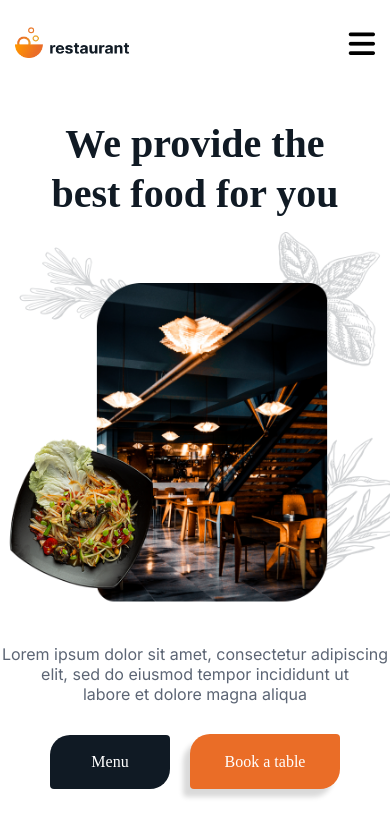
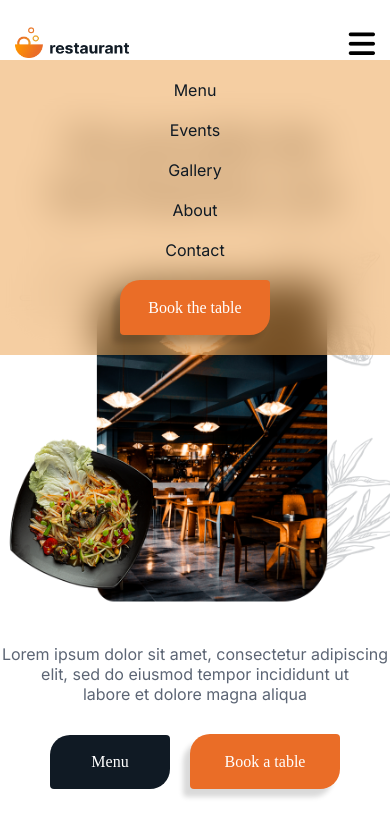
Before and after one commit to rimpapakira/restautant, a plain HTML site: page index.html in a window 390 px wide. Both pictures are taken after a click on the label 361 px from the left and 44 px from the top of the page. Shown: the top 816 px of the page. Drawn offline with nearby package versions, Linux system fonts and the light colour scheme; a web font is replaced by a local one.

Commit message:
update header

```diff
--- a/css/style.css
+++ b/css/style.css
@@ -836,6 +836,7 @@ h4,
     padding: 20px;
     backdrop-filter: blur(5px);
     animation: up-down 500ms forwards 1 linear;
+    z-index: 9;
   }
 
   @keyframes up-down {
--- a/index.html
+++ b/index.html
@@ -29,7 +29,7 @@
           <label for="hamberger" class="hamberger">
             <i class="fa-solid fa-bars"></i>
           </label>
-          <div class="nav-right active">
+          <div class="nav-right">
             <ul>
               <li><a href="">Menu</a></li>
               <li><a href="">Events</a></li>
```
